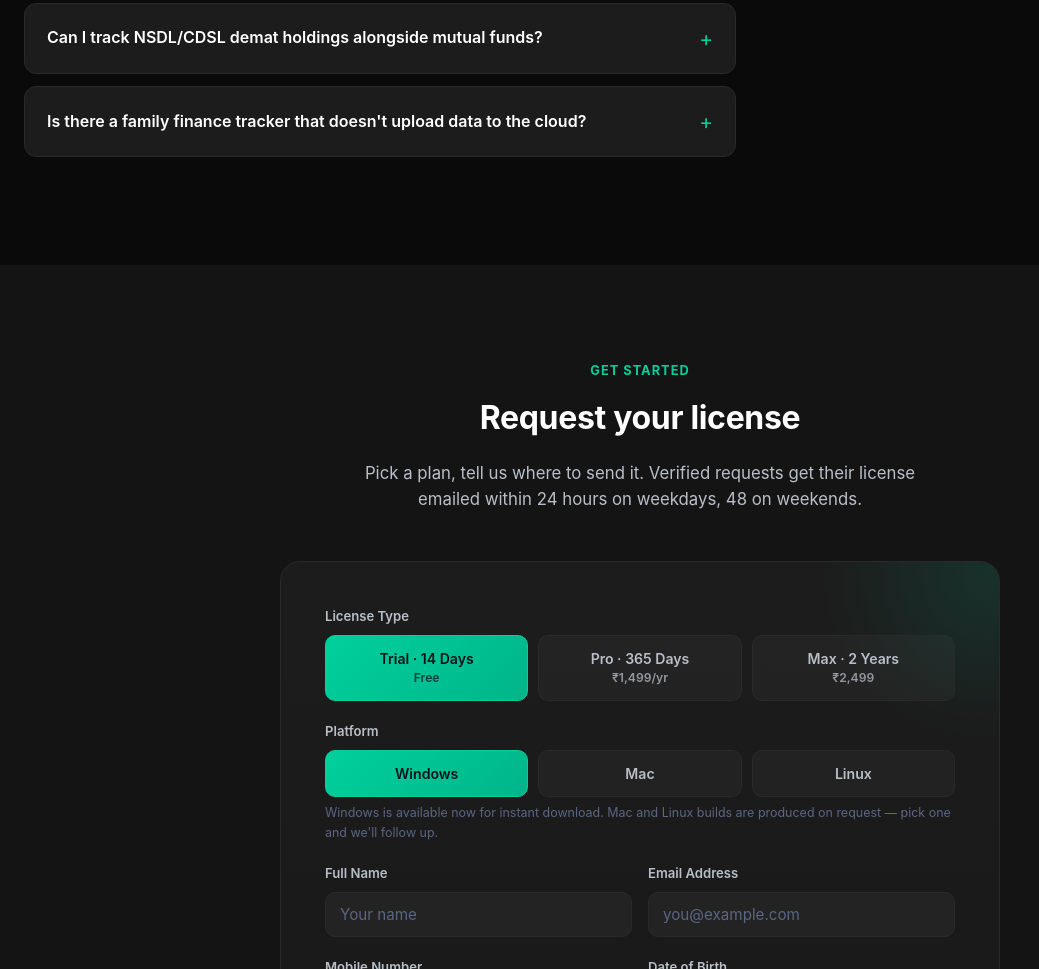
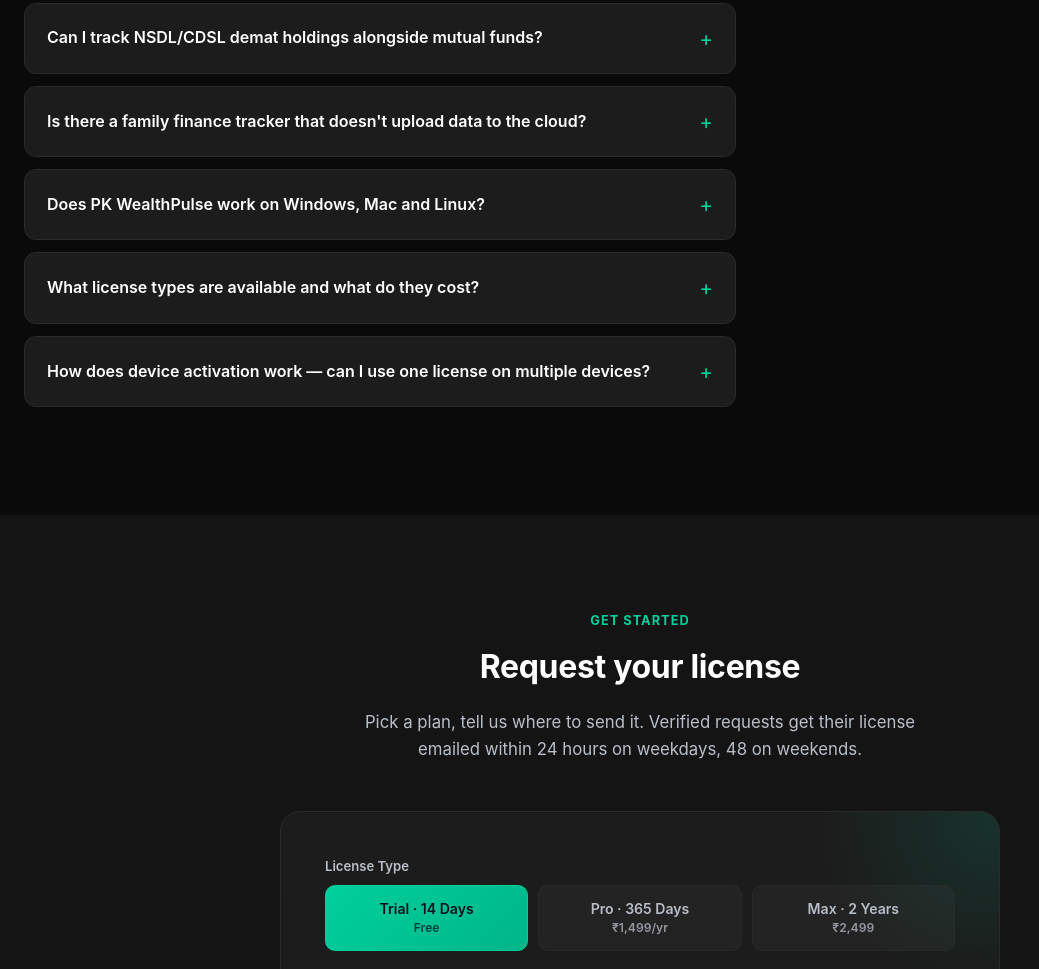
Before and after one commit to appu712/-pkwealthpulse-landing, a plain HTML site: page index.html in a window 1280 px wide. Shown: the part 5688-6657 px from the top of the page, without its empty margins (0-1039 px from the left). Drawn offline with Linux system fonts and the light colour scheme.

Commit message:
Add FAQ entries: OS support, license pricing, device activation

```diff
--- a/index.html
+++ b/index.html
@@ -368,6 +368,18 @@
       <summary>Is there a family finance tracker that doesn't upload data to the cloud?</summary>
       <p>PK WealthPulse stores every record — investments, bank accounts, loans, credit cards, insurance policies — locally on your Windows PC. There is no server sync and no cloud account behind your financial data, which matters if you'd rather not hand consolidated statements of your entire family's net worth to a third-party server.</p>
     </details>
+    <details class="reveal">
+      <summary>Does PK WealthPulse work on Windows, Mac and Linux?</summary>
+      <p>Windows is available now for instant download from the Microsoft Store. Mac and Linux builds are produced on request — pick your platform in the license request form below and we'll follow up once it's ready.</p>
+    </details>
+    <details class="reveal">
+      <summary>What license types are available and what do they cost?</summary>
+      <p>Trial (14 days) is free. Pro (365 days) is ₹1,499/yr, Max (2 years) is ₹2,499 — payment details for Pro/Max are shared by email once your request is verified. Verified requests get a response within 24 hours on weekdays, 48 hours on weekends; if it's taking longer than that, drop an email to <a href="mailto:pkwealthpulse@gmail.com">pkwealthpulse@gmail.com</a> and we'll sort it out.</p>
+    </details>
+    <details class="reveal">
+      <summary>How does device activation work — can I use one license on multiple devices?</summary>
+      <p>Each license activates on up to 2 devices at a time. Adding a 3rd prompts you to replace one of the existing activations from within the app — no need to contact support for routine device swaps. If you ever get stuck, email <a href="mailto:pkwealthpulse@gmail.com">pkwealthpulse@gmail.com</a> for help.</p>
+    </details>
   </div>
 </section>
 
```
